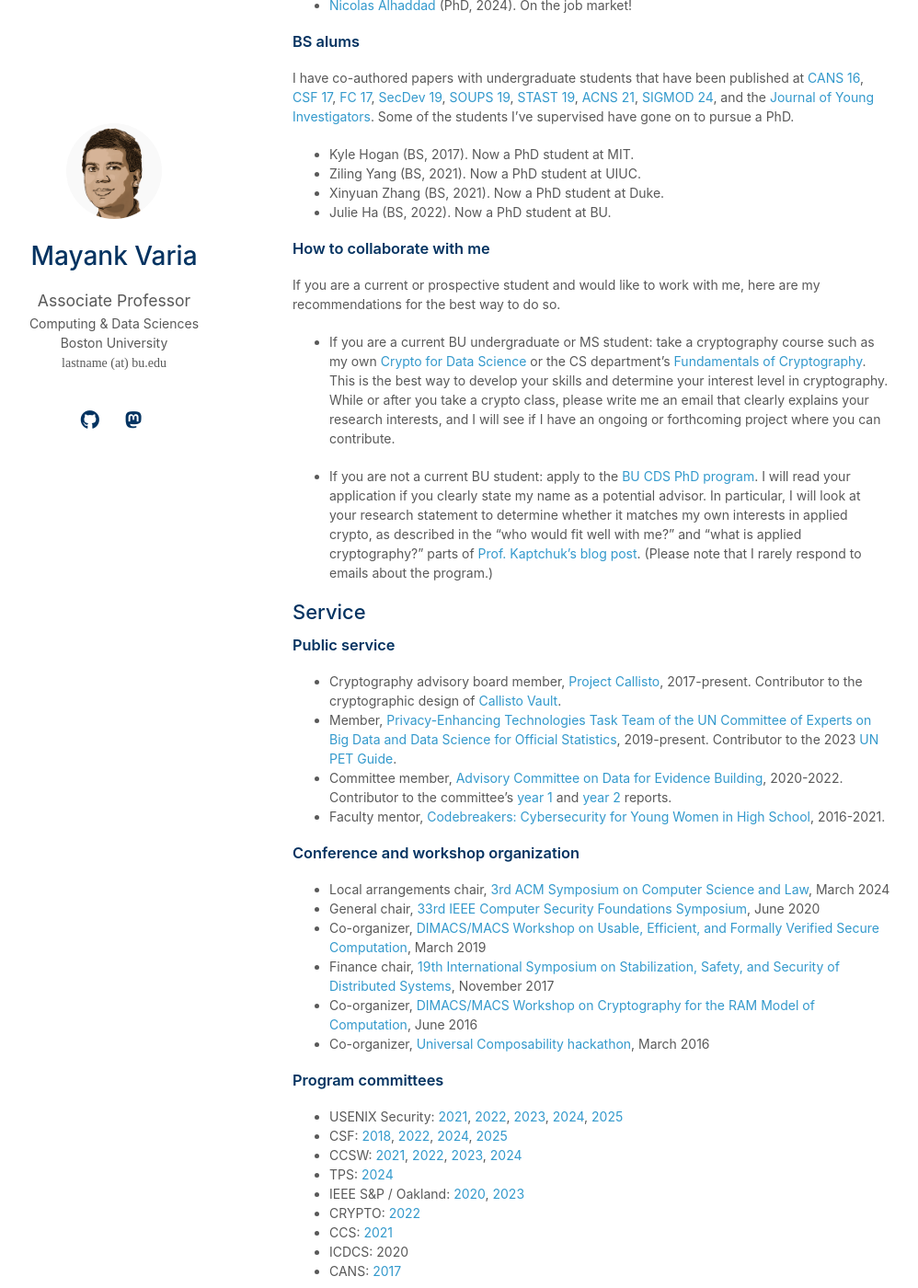
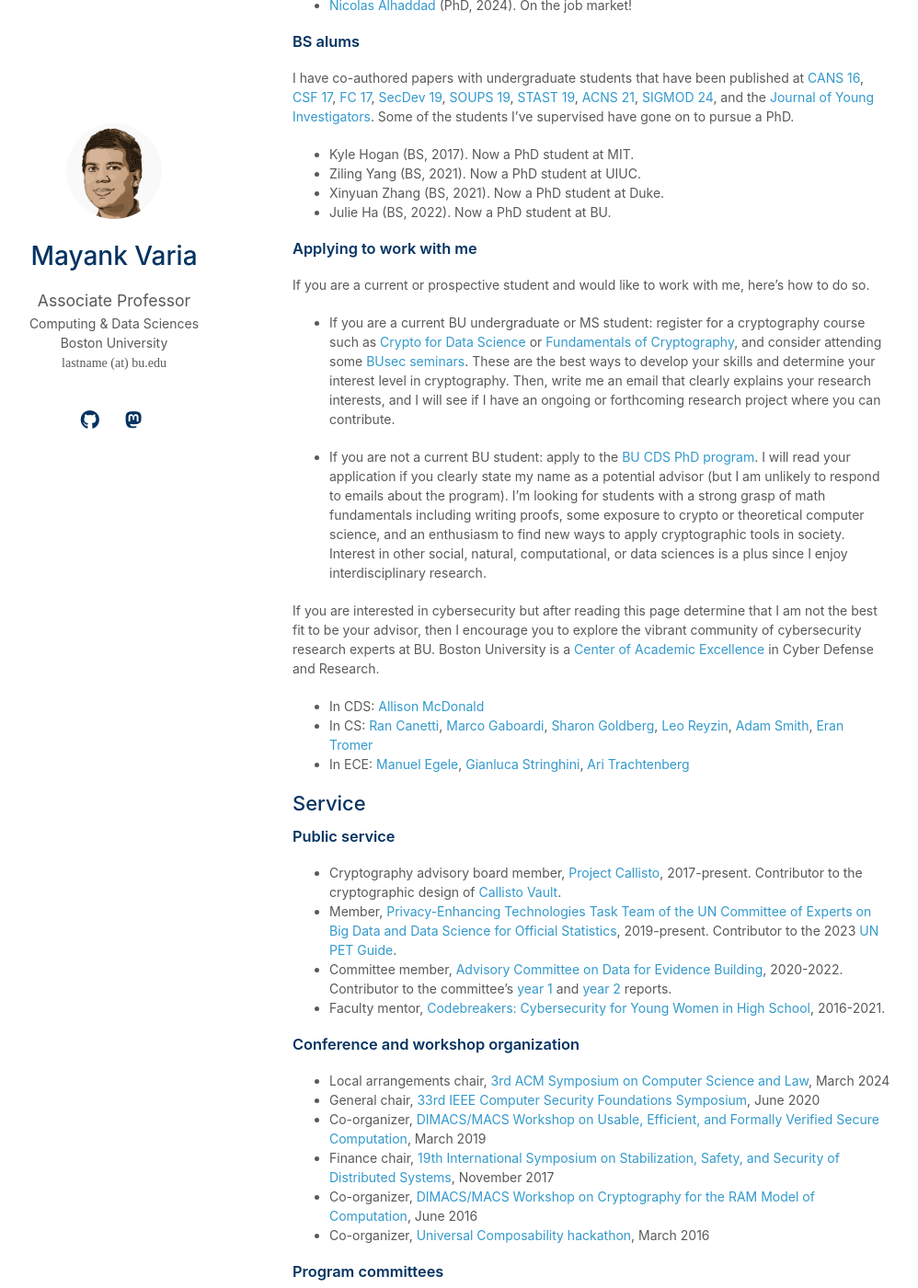
Before and after one commit to mvaria/mvaria.github.io, a Jekyll site: the page built from index.md, in a window 1280 px wide and 1400 px high, scrolled down 1204 px. Shown: the whole window at 92% size, without its empty margins (152-1150 px from the left). Built offline with Jekyll 4.4.1, drawn with Linux system fonts in a browser that asks for light colours; nearby versions of some CDN libraries; a style sheet for code colours, icons or effects is not loaded; our own code applies the rules of GitHub Pages for plain Markdown files; some of the changed text lies outside the part shown.

Commit message:
Adding content

```diff
--- a/index.md
+++ b/index.md
@@ -4,18 +4,18 @@
 
 ## About Me
 
-I am a scientist whose research interests span theoretical and applied cryptography and its applications throughout and beyond computing & data sciences. Concretely, I have:
-- Designed and developed crypto algorithms with provable, composable security guarantees.
-- Deployed privacy-respecting systems for data scientists to work with data they cannot see.
-- Examined the social aspects of cryptography, including its impacts on law and public policy.
+My research interests span theoretical and applied cryptography and its applications throughout and beyond computing & data sciences. My work often involves one or more of the following:
+- Design and develop crypto algorithms with provable, composable security guarantees,
+- Deploy privacy-respecting systems for data scientists to work with data they cannot see, or
+- Examine the social aspects of cryptography, including its impacts on law and public policy.
 
-I work as an Associate Professor in the [Faculty of Computing & Data Sciences](https://www.bu.edu/cds-faculty/) at [Boston University](https://www.bu.edu/). I also serve as the director of the [CDS Hub for Civic Tech Impact](https://www.bu.edu/cds-faculty/research-impact/civic-tech/), co-director of [BU's Center for Reliable Information Systems & Cyber Security](https://www.bu.edu/riscs/), member of the [BU Security Group](https://www.bu.edu/cs/research-groups/security/busec/), and a founding member of the [Cyber Security, Law, and Society Alliance](https://www.bu.edu/hic/centers-initiatives-labs/cyber-alliance/).
+I work as an Associate Professor in the [Faculty of Computing & Data Sciences](https://www.bu.edu/cds-faculty/) at [Boston University](https://www.bu.edu/). I serve as the director of the [CDS Hub for Civic Tech Impact](https://www.bu.edu/cds-faculty/research-impact/civic-tech/), co-director of [BU's Center for Reliable Information Systems & Cyber Security](https://www.bu.edu/riscs/), member of the [BU Security Group](https://www.bu.edu/cs/research-groups/security/busec/), and member of the [Cyber Security, Law, and Society Alliance](https://www.bu.edu/hic/centers-initiatives-labs/cyber-alliance/). I am also an affiliate of BU's [Computer Science department](https://www.bu.edu/cs/people/faculty/).
 
 I received a [PhD in Mathematics from MIT](https://dspace.mit.edu/handle/1721.1/64489) in 2010, and a [BSE from Duke University](https://math.duke.edu/undergraduate/graduation-with-distinction/senior-theses) in 2005.
 
 ## Teaching
 
-I have taught 15 courses at Boston University. Some courses have been co-taught with my esteemed colleagues at BU: [Azer Bestavros](https://azer.bestavros.net/), [Ran Canetti](https://www.bu.edu/cs/profiles/ran-canetti/), [Gabe Kaptchuk](https://www.cs.umd.edu/~kaptchuk/), [Andrei Lapets](https://lapets.io/), and [Andy Sellars](https://www.bu.edu/law/profile/andrew-sellars/).
+I have taught several courses at Boston University. Some have been co-taught with esteemed colleagues at BU: [Azer Bestavros](https://azer.bestavros.net/), [Ran Canetti](https://www.bu.edu/cs/profiles/ran-canetti/), [Gabe Kaptchuk](https://www.cs.umd.edu/~kaptchuk/), [Andrei Lapets](https://lapets.io/), and [Andy Sellars](https://www.bu.edu/law/profile/andrew-sellars/).
 
 - **Foundations of Data Science II** (DS 121): [fall 2024](https://piazza.com/bu/fall2024/ds121a/info), [fall 2023](https://piazza.com/bu/fall2023/ds121/info), [fall 2022](https://piazza.com/bu/fall2022/ds121/info), [spring 2022](https://piazza.com/bu/spring2022/ds121/info)
 - **Crypto for Data Science** (DS 453 / 653): spring [2024](https://piazza.com/bu/spring2024/ds453653/info), [2023](https://piazza.com/bu/spring2023/ds453653/info)
@@ -57,13 +57,19 @@
 - Xinyuan Zhang (BS, 2021). Now a PhD student at Duke.
 - Julie Ha (BS, 2022). Now a PhD student at BU.
 
-### How to collaborate with me
+### Applying to work with me
 
-If you are a current or prospective student and would like to work with me, here are my recommendations for the best way to do so.
+If you are a current or prospective student and would like to work with me, here's how to do so.
 
-- If you are a current BU undergraduate or MS student: take a cryptography course such as my own [Crypto for Data Science](https://www.bu.edu/academics/cds/courses/cds-ds-453/) or the CS department's [Fundamentals of Cryptography](https://www.bu.edu/academics/cas/courses/cas-cs-538/). This is the best way to develop your skills and determine your interest level in cryptography. While or after you take a crypto class, please write me an email that clearly explains your research interests, and I will see if I have an ongoing or forthcoming project where you can contribute.
+- If you are a current BU undergraduate or MS student: register for a cryptography course such as [Crypto for Data Science](https://www.bu.edu/academics/cds/courses/cds-ds-453/) or [Fundamentals of Cryptography](https://www.bu.edu/academics/cas/courses/cas-cs-538/), and consider attending some [BUsec seminars](https://www.bu.edu/cs/research-groups/security/busec/busec-calendar/). These are the best ways to develop your skills and determine your interest level in cryptography. Then, write me an email that clearly explains your research interests, and I will see if I have an ongoing or forthcoming research project where you can contribute.
 
-- If you are not a current BU student: apply to the [BU CDS PhD program](https://www.bu.edu/cds-faculty/programs-admissions/phd-degree/). I will read your application if you clearly state my name as a potential advisor. In particular, I will look at your research statement to determine whether it matches my own interests in applied crypto, as described in the "who would fit well with me?" and "what is applied cryptography?" parts of [Prof. Kaptchuk's blog post](https://www.cs.umd.edu/~kaptchuk/blog/post/work-with-me.html). (Please note that I rarely respond to emails about the program.)
+- If you are not a current BU student: apply to the [BU CDS PhD program](https://www.bu.edu/cds-faculty/programs-admissions/phd-degree/). I will read your application if you clearly state my name as a potential advisor (but I am unlikely to respond to emails about the program). I'm looking for students with a strong grasp of math fundamentals including writing proofs, some exposure to crypto or theoretical computer science, and an enthusiasm to find new ways to apply cryptographic tools in society. Interest in other social, natural, computational, or data sciences is a plus since I enjoy interdisciplinary research.
+
+If you are interested in cybersecurity but after reading this page determine that I am not the best fit to be your advisor, then I encourage you to explore the vibrant community of cybersecurity research experts at BU. Boston University is a [Center of Academic Excellence](https://www.caecommunity.org/cae-map) in Cyber Defense and Research.
+
+- In CDS: [Allison McDonald](https://amcdon.com/)
+- In CS: [Ran Canetti](https://www.bu.edu/cs/profiles/ran-canetti/), [Marco Gaboardi](https://cs-people.bu.edu/gaboardi/), [Sharon Goldberg](https://www.cs.bu.edu/~goldbe/), [Leo Reyzin](https://www.cs.bu.edu/~reyzin/), [Adam Smith](https://cs-people.bu.edu/ads22/), [Eran Tromer](https://cs-people.bu.edu/tromer/)
+- In ECE: [Manuel Egele](https://www.bu.edu/eng/profile/manuel-egele/), [Gianluca Stringhini](https://seclab.bu.edu/people/gianluca/), [Ari Trachtenberg](https://www.bu.edu/eng/profile/ari-trachtenberg/)
 
 
 ## Service
```
Also changed, not shown: other parts of index.md (+2 -2 lines), 1 other file.
